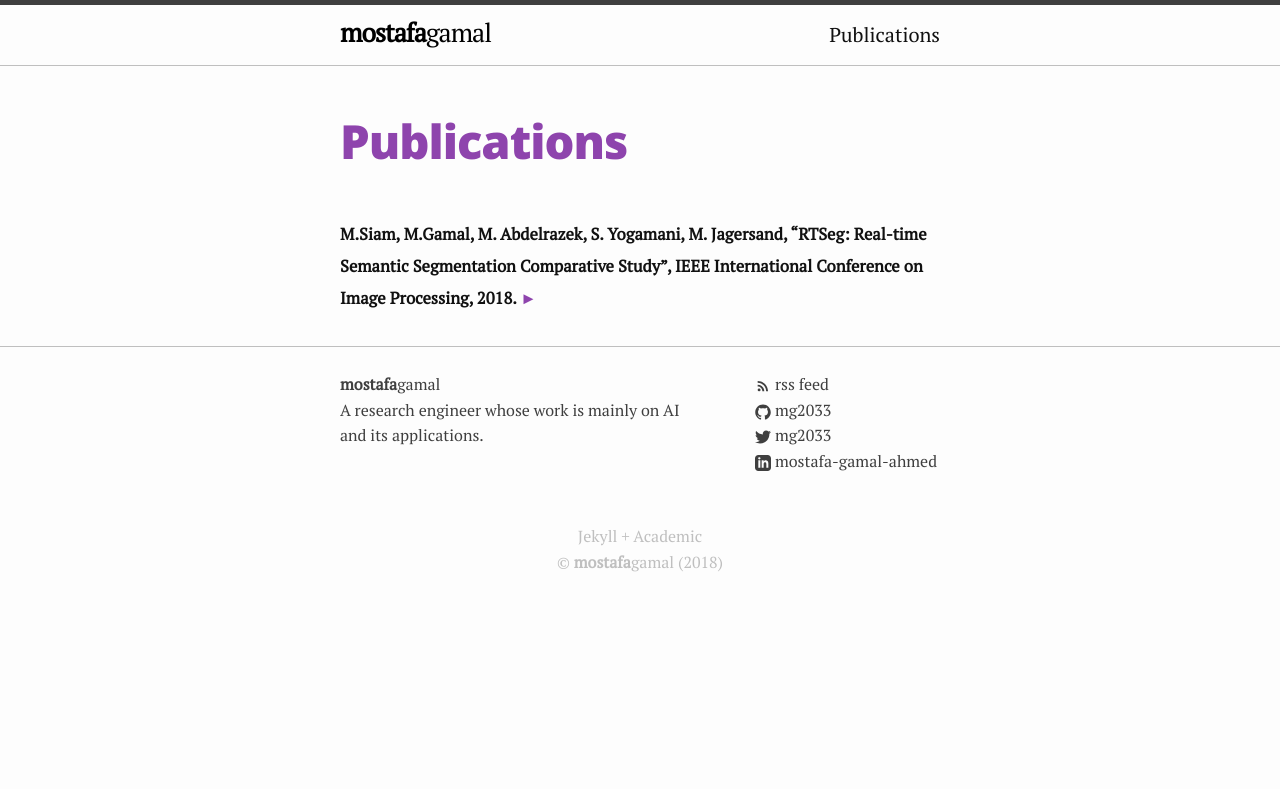
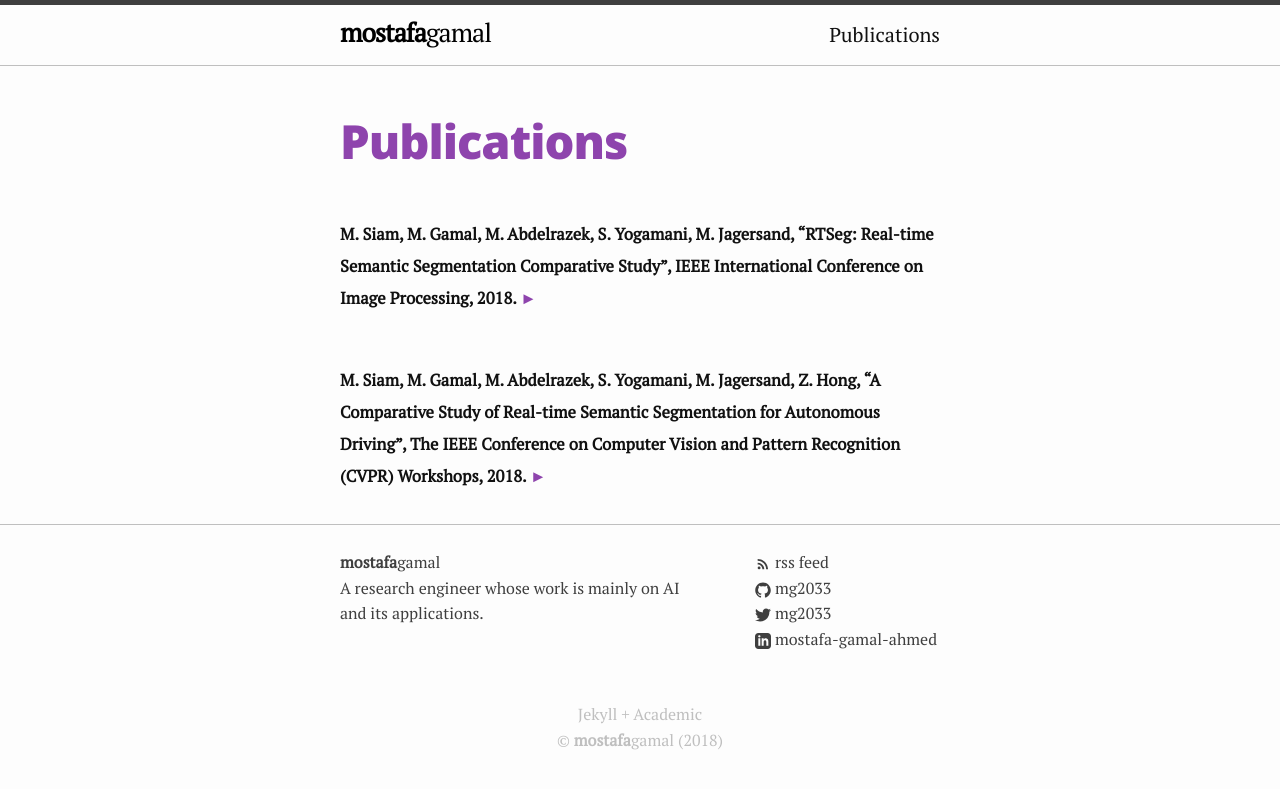
Before and after one commit to MG2033/mg2033.github.io, a Jekyll site: the page built from publications.md, in a window 1280 px wide. Shown: the top 789 px of the page. Built offline with Jekyll 4.4.1, drawn with Linux system fonts in a browser that asks for light colours.

Commit message:
Publications

```diff
--- a/publications.md
+++ b/publications.md
@@ -2,4 +2,6 @@
 layout: page
 title:  "Publications"
 ---
-##### M.Siam, **M.Gamal**, M. Abdelrazek, S. Yogamani, M. Jagersand, "RTSeg: Real-time Semantic Segmentation Comparative Study", IEEE International Conference on Image Processing, 2018. [►](https://arxiv.org/abs/1803.02758)
+##### M. Siam, **M. Gamal**, M. Abdelrazek, S. Yogamani, M. Jagersand, "RTSeg: Real-time Semantic Segmentation Comparative Study", IEEE International Conference on Image Processing, 2018. [►](https://arxiv.org/abs/1803.02758)
+
+##### M. Siam, **M. Gamal**, M. Abdelrazek, S. Yogamani, M. Jagersand, Z. Hong, "A Comparative Study of Real-time Semantic Segmentation for Autonomous Driving", The IEEE Conference on Computer Vision and Pattern Recognition (CVPR) Workshops, 2018. [►](http://openaccess.thecvf.com/content_cvpr_2018_workshops/w12/html/Siam_A_Comparative_Study_CVPR_2018_paper.html)
```
